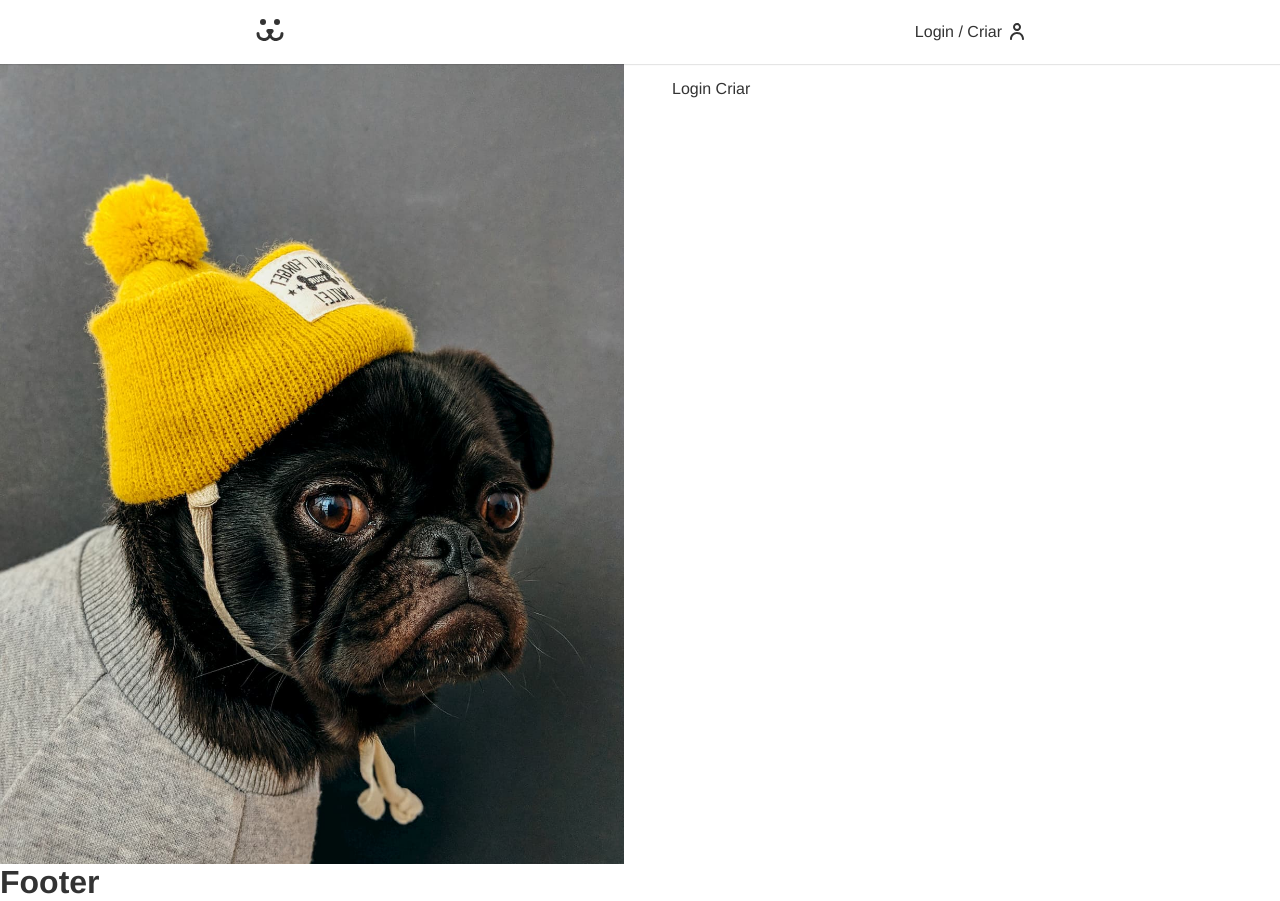
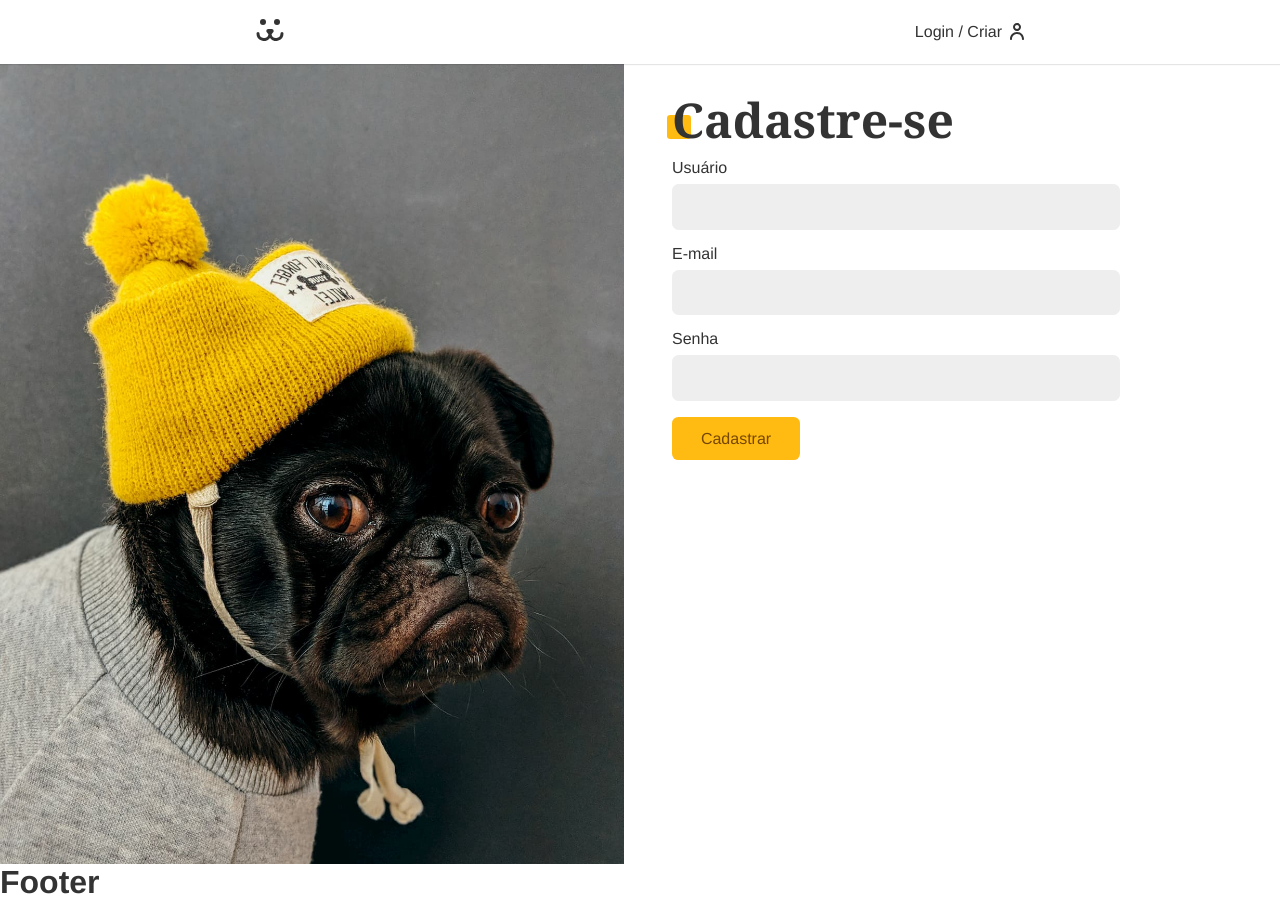
Before and after one commit to brennolemos/dogs, a React (Create React App) app: page /login/criar in a window 1280 px wide. Built offline with nearby package versions, Linux system fonts and the light colour scheme.

Commit message:
Login Criar

```diff
--- a/src/api.js
+++ b/src/api.js
@@ -19,8 +19,21 @@
     options: {
       method: 'GET',
       headers: {
-        Authorization: 'Bearer ' + token
+        Authorization: 'Bearer ' + token,
       },
+    },
+  };
+}
+
+export function USER_POST(body) {
+  return {
+    url: API_URL + '/api/user',
+    options: {
+      method: 'POST',
+      headers: {
+        'Content-Type': 'application/json',
+      },
+      body: JSON.stringify(body),
     },
   };
 }
@@ -31,7 +44,7 @@
     options: {
       method: 'POST',
       headers: {
-        Authorization: 'Bearer ' + token
+        Authorization: 'Bearer ' + token,
       },
     },
   };
--- a/src/components/Login/LoginCreate.js
+++ b/src/components/Login/LoginCreate.js
@@ -1,6 +1,42 @@
 import React from 'react';
 import Login from './Login';
+import Input from '../Form/Input';
+import Button from '../Form/Button';
+import useForm from '../../Hooks/useForm';
+import { USER_POST } from '../../api';
+import { UserContext } from '../../UserContext';
 
-const LoginForm = () => <div>Login Criar</div>;
+const LoginCreate = () => {
+  const username = useForm();
+  const email = useForm('email');
+  const password = useForm();
 
-export default LoginForm;
+  const { userLogin } = React.useContext(UserContext);
+
+  async function handleSubmit(event) {
+    event.preventDefault();
+    const { url, options } = USER_POST({
+      username: username.value,
+      email: email.value,
+      password: password.value,
+    });
+    const response = await fetch(url, options);
+    if (response.ok) {
+      userLogin(username.value, password.value);
+    }
+  }
+
+  return (
+    <section className="animeLeft">
+      <h1 className="title">Cadastre-se</h1>
+      <form onSubmit={handleSubmit}>
+        <Input label="Usuário" type="text" name="username" {...username} />
+        <Input label="E-mail" type="email" name="email" {...email} />
+        <Input label="Senha" type="password" name="password" {...password} />
+        <Button>Cadastrar</Button>
+      </form>
+    </section>
+  );
+};
+
+export default LoginCreate;
```
